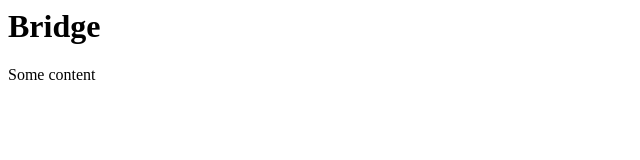
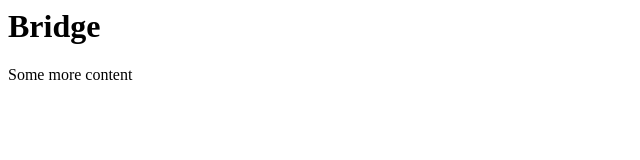
Before and after one commit to dart-bridge/docs, a website: page dist/index.html in a window 1280 px wide. Shown: the full height of the page, 0-640 px from the left. Drawn offline with Linux system fonts and the light colour scheme.

Commit message:
Build Sun Sep 06 2015 13:43:07 GMT+0200 (CEST)

```diff
--- a/dist/index.html
+++ b/dist/index.html
@@ -1,2 +1,2 @@
 <h1 id="bridge">Bridge</h1>
-<p>Some content</p>
+<p>Some more content</p>
```
